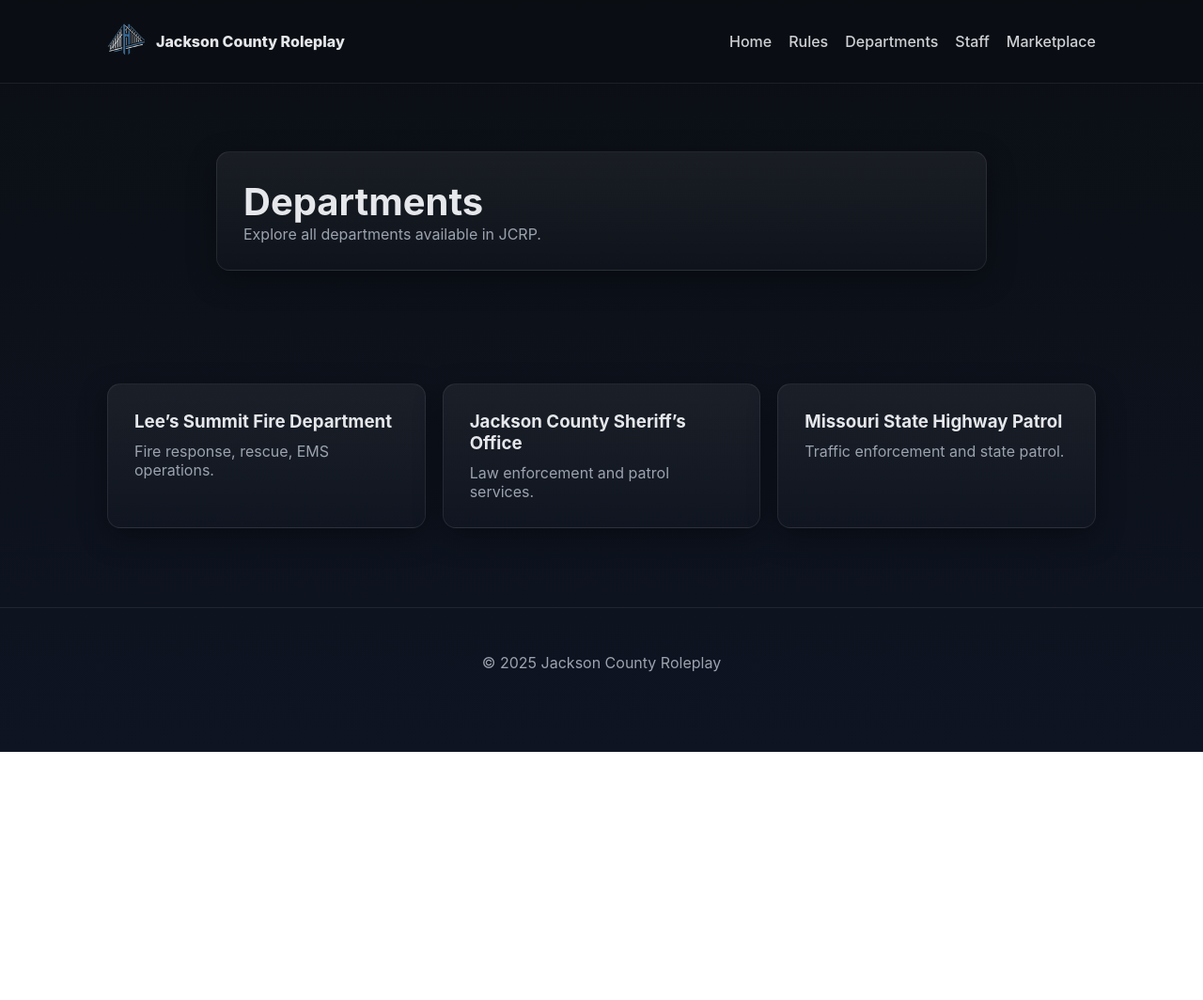
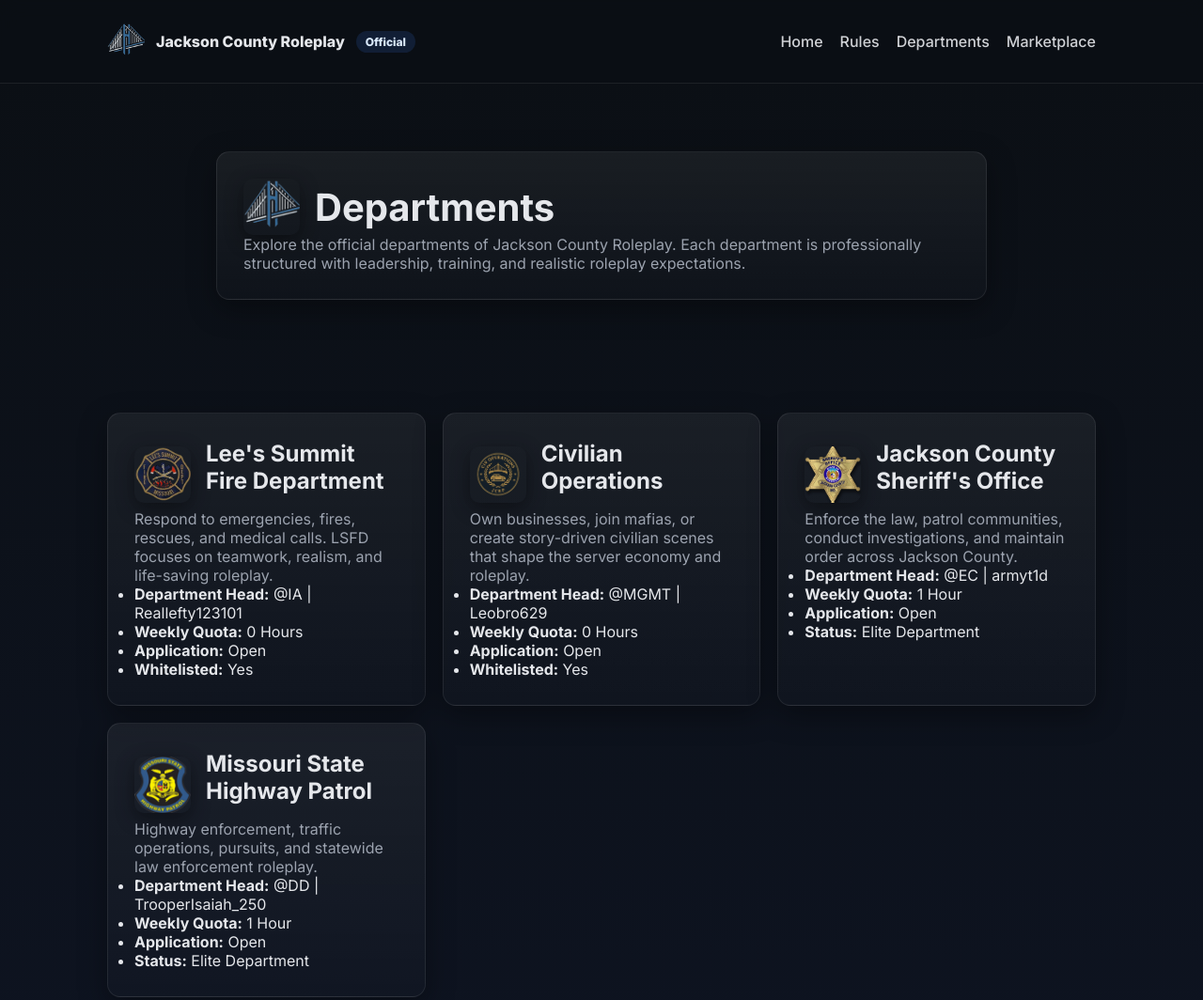
Before and after one commit to SPOONFAM/jcrpsite1, a plain HTML site: page departments.html in a window 1280 px wide. Shown: the top 1064 px of the page at 94% size. Before the commit the page ends 800 px from the top, so only its background shows below. Drawn offline with Linux system fonts and the light colour scheme.

Commit message:
Update departments.html

```diff
--- a/departments.html
+++ b/departments.html
@@ -2,55 +2,153 @@
 <html lang="en">
 <head>
   <meta charset="UTF-8">
-  <title>Departments | JCRP</title>
+  <title>Departments | Jackson County Roleplay</title>
+  <meta name="viewport" content="width=device-width, initial-scale=1.0">
+
   <link rel="stylesheet" href="style.css">
+
+  <!-- Fonts -->
+  <link rel="preconnect" href="https://fonts.googleapis.com">
+  <link rel="preconnect" href="https://fonts.gstatic.com" crossorigin>
+  <link href="https://fonts.googleapis.com/css2?family=Inter:wght@300;400;500;600;700;800&display=swap" rel="stylesheet">
 </head>
 <body>
 
+<!-- HEADER -->
 <header>
   <div class="container nav">
     <div class="brand">
-      <img src="assets/images/logo.png">
+      <img src="assets/images/logo.png" class="logo">
       Jackson County Roleplay
+      <span class="badge">Official</span>
     </div>
     <nav>
       <a href="index.html">Home</a>
       <a href="rules.html">Rules</a>
-      <a href="departments.html">Departments</a>
-      <a href="staff.html">Staff</a>
+      <a href="departments.html" class="active">Departments</a>
       <a href="marketplace.html">Marketplace</a>
     </nav>
   </div>
 </header>
 
+<!-- HERO -->
 <section class="hero fade-in-up">
   <div class="hero-center">
     <div class="card hero-card-matched">
-      <h1>Departments</h1>
-      <p>Explore all departments available in JCRP.</p>
+      <div class="hero-header">
+        <img src="assets/images/logo.png" class="hero-logo">
+        <h1>Departments</h1>
+      </div>
+      <p class="hero-sub">
+        Explore the official departments of Jackson County Roleplay.
+        Each department is professionally structured with leadership,
+        training, and realistic roleplay expectations.
+      </p>
     </div>
   </div>
 </section>
 
+<!-- DEPARTMENTS -->
 <main class="container fade-in-up">
-  <div class="grid">
-    <div class="card">
-      <h3>Lee’s Summit Fire Department</h3>
-      <p>Fire response, rescue, EMS operations.</p>
+
+<div class="grid">
+
+  <!-- FIRE -->
+  <div class="card department-card">
+    <div class="hero-header">
+      <img src="assets/images/fire-dept.png" class="hero-logo">
+      <h2>Lee's Summit Fire Department</h2>
     </div>
-    <div class="card">
-      <h3>Jackson County Sheriff’s Office</h3>
-      <p>Law enforcement and patrol services.</p>
+
+    <p>
+      Respond to emergencies, fires, rescues, and medical calls.
+      LSFD focuses on teamwork, realism, and life-saving roleplay.
+    </p>
+
+    <ul class="dept-info">
+      <li><strong>Department Head:</strong> @IA | Reallefty123101</li>
+      <li><strong>Weekly Quota:</strong> 0 Hours</li>
+      <li><strong>Application:</strong> Open</li>
+      <li><strong>Whitelisted:</strong> Yes</li>
+    </ul>
+  </div>
+
+  <!-- CIV OPS -->
+  <div class="card department-card">
+    <div class="hero-header">
+      <img src="assets/images/civilian-ops.png" class="hero-logo">
+      <h2>Civilian Operations</h2>
     </div>
-    <div class="card">
-      <h3>Missouri State Highway Patrol</h3>
-      <p>Traffic enforcement and state patrol.</p>
+
+    <p>
+      Own businesses, join mafias, or create story-driven civilian
+      scenes that shape the server economy and roleplay.
+    </p>
+
+    <ul class="dept-info">
+      <li><strong>Department Head:</strong> @MGMT | Leobro629</li>
+      <li><strong>Weekly Quota:</strong> 0 Hours</li>
+      <li><strong>Application:</strong> Open</li>
+      <li><strong>Whitelisted:</strong> Yes</li>
+    </ul>
+  </div>
+
+  <!-- JCSO -->
+  <div class="card department-card elite">
+    <div class="hero-header">
+      <img src="assets/images/jcso.png" class="hero-logo">
+      <h2>Jackson County Sheriff's Office</h2>
+    </div>
+
+    <p>
+      Enforce the law, patrol communities, conduct investigations,
+      and maintain order across Jackson County.
+    </p>
+
+    <ul class="dept-info">
+      <li><strong>Department Head:</strong> @EC | armyt1d</li>
+      <li><strong>Weekly Quota:</strong> 1 Hour</li>
+      <li><strong>Application:</strong> Open</li>
+      <li><strong>Status:</strong> Elite Department</li>
+    </ul>
+  </div>
+
+  <!-- MSHP -->
+  <div class="card department-card elite">
+    <div class="hero-header">
+      <img src="assets/images/mshp.png" class="hero-logo">
+      <h2>Missouri State Highway Patrol</h2>
+    </div>
+
+    <p>
+      Highway enforcement, traffic operations, pursuits,
+      and statewide law enforcement roleplay.
+    </p>
+
+    <ul class="dept-info">
+      <li><strong>Department Head:</strong> @DD | TrooperIsaiah_250</li>
+      <li><strong>Weekly Quota:</strong> 1 Hour</li>
+      <li><strong>Application:</strong> Open</li>
+      <li><strong>Status:</strong> Elite Department</li>
+    </ul>
+  </div>
+
+</div>
+
+</main>
+
+<!-- FOOTER -->
+<footer>
+  <div class="container footer">
+    <div>
+      © 2025 Jackson County Roleplay<br>
+      All Rights Reserved
+    </div>
+    <div class="footer-links">
+      <a href="rules.html">Rules</a>
+      <a href="marketplace.html">Marketplace</a>
     </div>
   </div>
-</main>
-
-<footer>
-  <div class="container">© 2025 Jackson County Roleplay</div>
 </footer>
 
 </body>
```
